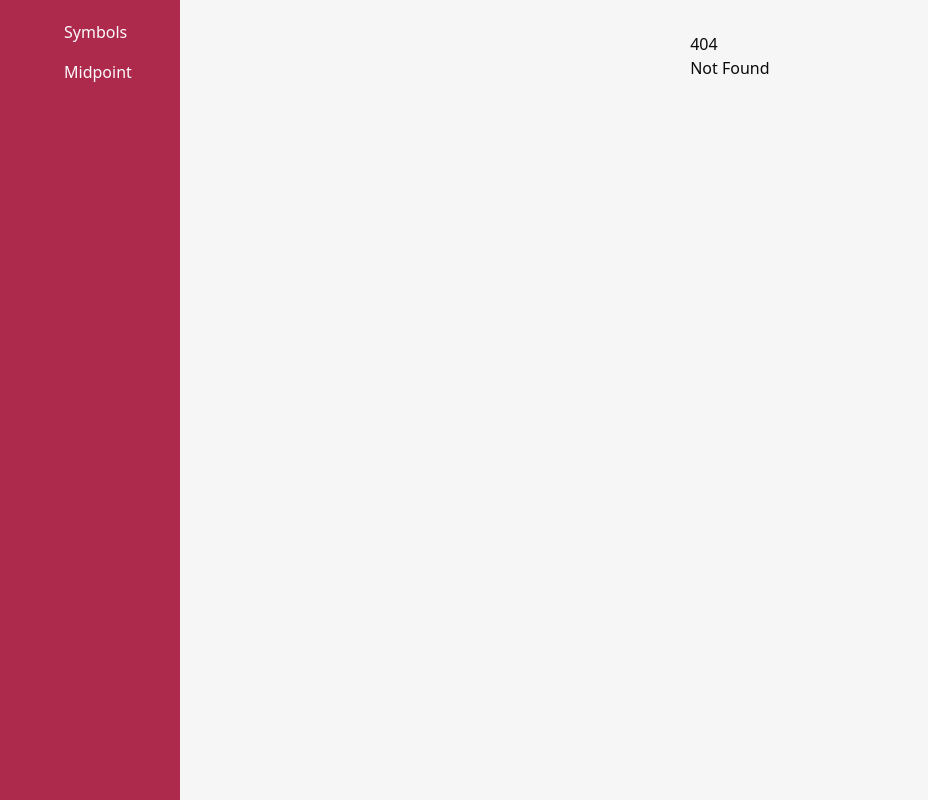
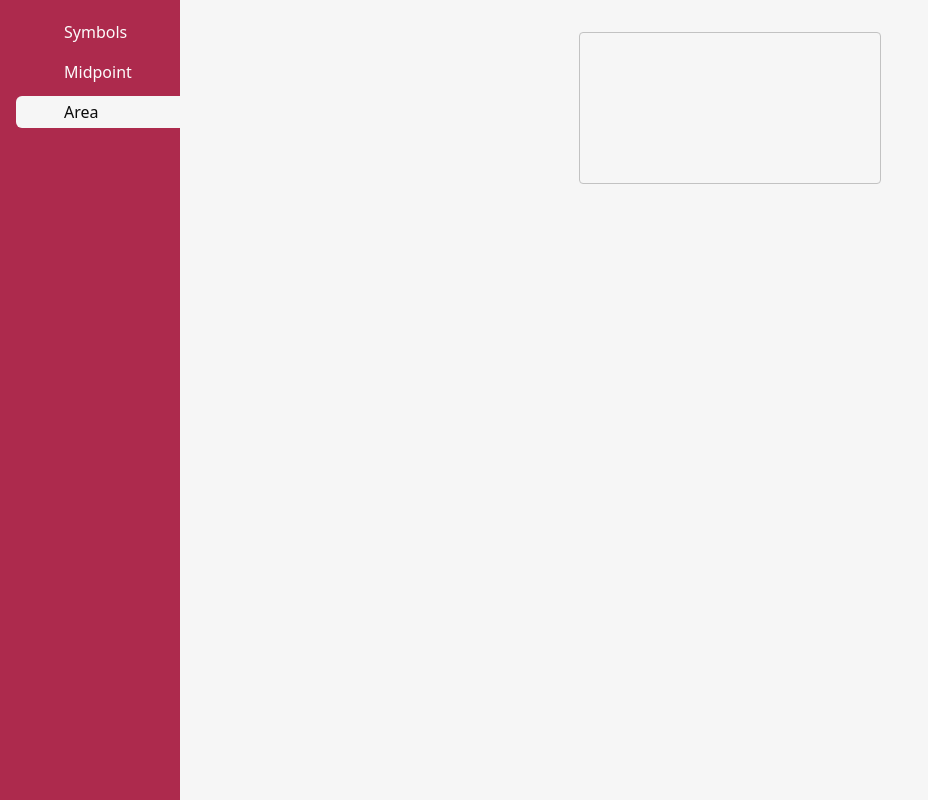
Before and after one commit to schebl/tools, a SvelteKit app: page /area in a window 1280 px wide. Before the commit this address had no page. Shown: the whole page, without its empty margins (0-928 px from the left). Built offline with nearby package versions, Linux system fonts and the light colour scheme.

Commit message:
Create area page

```diff
--- a/src/routes/+layout.svelte
+++ b/src/routes/+layout.svelte
@@ -19,6 +19,8 @@
             {@render route("Symbols", "/symbols")}
 
             {@render route("Midpoint", "/midpoint")}
+
+            {@render route("Area", "/area")}
         </nav>
     </aside>
 
--- /dev/null
+++ b/src/routes/area/+page.svelte
@@ -0,0 +1 @@
+<canvas class="rounded-sm border border-border"></canvas>
```
